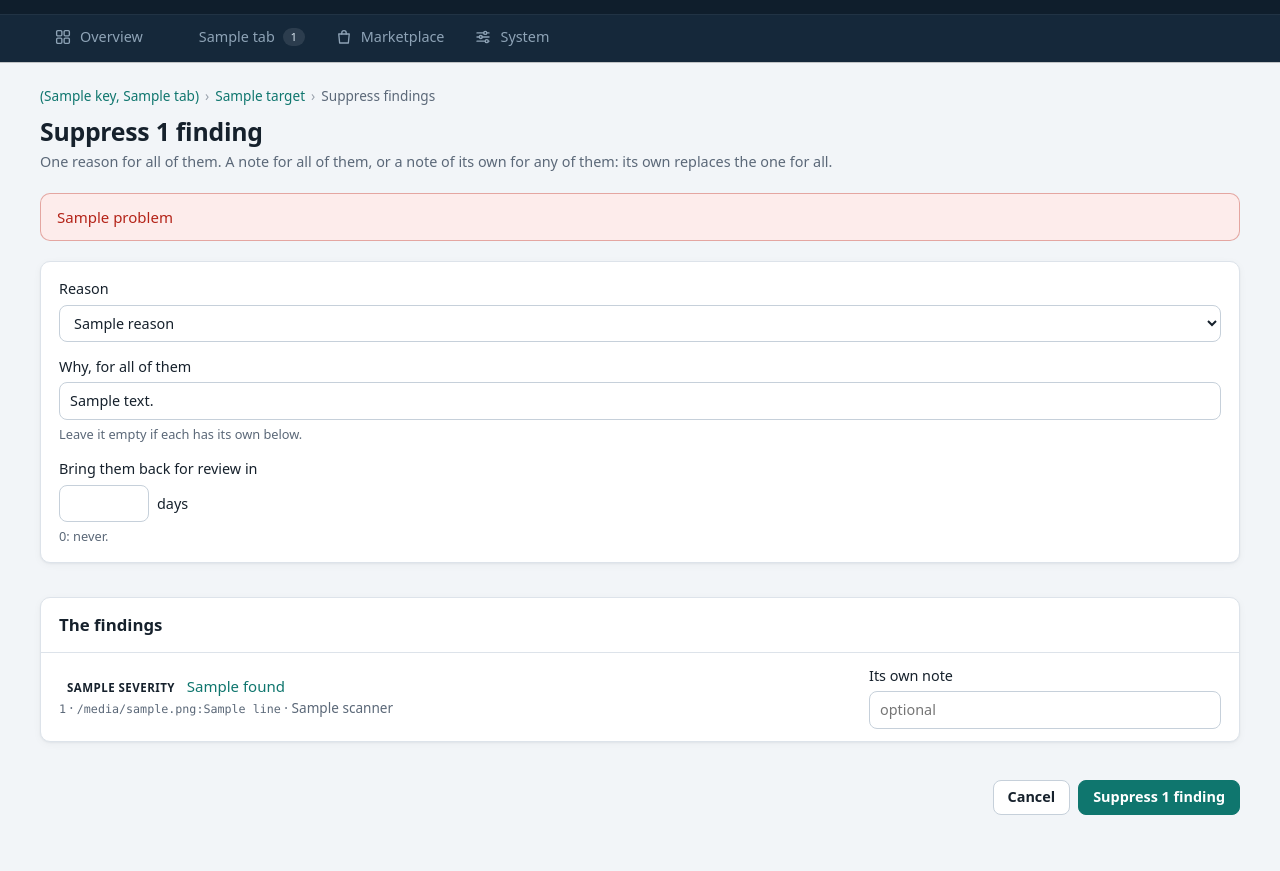
After one commit to wallacegsr/scentry, a Python web app: template src/scentry/web/templates/suppress.html in a window 1280 px wide. The commit adds this page. Shown: the part 38-909 px from the top of the page. Run offline with Jinja, Linux system fonts and the light colour scheme; the template is opened without the code that fills it: most values are stand-ins (such as "Sample title", 1, 10 or a date in 2020).

Commit message:
Show when a finding was last seen, and suppress several findings at once
- A target's findings table has a Last seen column (sortable) next to First
  seen: when a scan last reported each one. Long paths wrap so it fits.
- On the Open tab each finding can be ticked, or every one the table shows
  (search first for a rule, a file or a scanner); sorting or searching again
  unticks. Suppress ticked opens a page with one reason and review period
  for all of them, and one note for all or a note of its own for any of
  them. A finding left without a note shows the page again as written, and
  nothing is suppressed. Only the target's open findings are taken, at most
  500 at once. No scripts: the ticks belong to a form through their form
  attribute.
- A finding's own Suppress can take the target's other open findings from
  the same rule with it, with the same reason and note.

Co-Authored-By: Claude Opus 5.5 <noreply@anthropic.com>

```diff
--- a/src/scentry/web/static/style.css
+++ b/src/scentry/web/static/style.css
@@ -399,3 +399,19 @@ table.log details pre { margin: 6px 0 0; font-size: 0.75rem; max-height: 24rem;
   .narrow { display: inline; }
   table.log td.message { min-width: 12rem; }
 }
+
+/* Ticking findings, and suppressing them together */
+.sr-only { position: absolute; width: 1px; height: 1px; overflow: hidden; clip-path: inset(50%);
+  white-space: nowrap; }
+th.pick, td.pick { width: 1%; min-width: 0; padding-right: 0; }
+#findings td.mono { overflow-wrap: anywhere; min-width: 9rem; }  /* a long path wraps */
+td.pick input { width: 18px; height: 18px; margin: 2px 0 0; accent-color: var(--accent); }
+.pick-bar { display: flex; flex-wrap: wrap; align-items: center; gap: 10px;
+  border-bottom: 1px solid var(--line); }
+ul.picked { list-style: none; margin: 0; padding: 0; }
+ul.picked li { display: grid; grid-template-columns: minmax(0, 1fr) minmax(12rem, 22rem); gap: 8px 16px;
+  align-items: center; padding: 12px 18px; border-top: 1px solid var(--line); }
+ul.picked li:first-child { border-top: 0; }
+ul.picked .what { overflow-wrap: anywhere; }
+ul.picked .field.own { font-weight: 400; }
+@media (max-width: 720px) { ul.picked li { grid-template-columns: minmax(0, 1fr); } }
--- a/src/scentry/web/tables.py
+++ b/src/scentry/web/tables.py
@@ -70,8 +70,8 @@ class View:
 
 
 # Parameters that are about this one showing of the page, not kept by sorting or searching:
-# a paused refresh, and the add-target form shown again after a mistake.
-ONCE = frozenset({"refresh", "error", "source", "add"})
+# a paused refresh, the add-target form shown again after a mistake, and every row ticked.
+ONCE = frozenset({"refresh", "error", "source", "add", "select"})
 
 
 def view(
--- a/src/scentry/web/templates/finding.html
+++ b/src/scentry/web/templates/finding.html
@@ -84,6 +84,10 @@
       <label class="field">Bring it back for review in
         <span class="inline"><input name="days" type="number" min="0" value="{{ default_days }}" class="short"> days</span>
         <span class="hint">0: never.</span></label>
+      {% if alike %}
+      <label class="check"><input type="checkbox" name="same_rule" value="1">
+        <span>Also the {{ alike }} other open finding{{ "s" if alike != 1 }} from this rule in {{ target.name }}, with the same reason and note</span></label>
+      {% endif %}
       <div class="form-actions">
         <button type="button" class="ghost" popovertarget="suppress" popovertargetaction="hide">Cancel</button>
         <button>Suppress</button></div>
--- /dev/null
+++ b/src/scentry/web/templates/suppress.html
@@ -0,0 +1,55 @@
+{% extends "base.html" %}
+{% from "_macros.html" import sev %}
+{% block title %}Suppress findings · {{ target.name }} · Scentry{% endblock %}
+{% block main %}
+<nav class="crumbs"><a href="/{{ tab }}">{{ tabs[tab] }}</a><span class="sep">›</span>
+  <a href="/targets/{{ target.id }}#findings">{{ target.name }}</a><span class="sep">›</span><span>Suppress findings</span></nav>
+
+<div class="page-head">
+  <div><h1>Suppress {{ found|length }} finding{{ "s" if found|length != 1 }}</h1>
+    <div class="sub">One reason for all of them. A note for all of them, or a note of its own for any of them: its own replaces the one for all.</div></div>
+</div>
+
+{% if problem %}<p class="alert error">{{ problem }}</p>{% endif %}
+
+{% if not found %}
+<section class="card"><div class="card-body">
+  <p>None of the findings you ticked is open. <a href="/targets/{{ target.id }}#findings">Back to {{ target.name }}</a></p>
+</div></section>
+{% else %}
+<form method="post" action="/targets/{{ target.id }}/suppress" class="stack">
+  <section class="card">
+    <div class="card-body stack">
+      <label class="field">Reason
+        <select name="reason">{% for r in reasons %}<option value="{{ r }}" {% if r == reason %}selected{% endif %}>{{ r.replace("_", " ")|capitalize }}</option>{% endfor %}</select>
+      </label>
+      <label class="field">Why, for all of them <input name="note" value="{{ note }}">
+        <span class="hint">Leave it empty if each has its own below.</span></label>
+      <label class="field">Bring them back for review in
+        <span class="inline"><input name="days" type="number" min="0" value="{{ days }}" class="short"> days</span>
+        <span class="hint">0: never.</span></label>
+    </div>
+  </section>
+
+  <section class="card">
+    <div class="card-head"><h2>The findings</h2></div>
+    <ul class="picked">
+    {% for f in found %}
+      <li>
+        <input type="hidden" name="ids" value="{{ f.id }}">
+        <div class="what">{{ sev(f.severity) }} <a href="/findings/{{ f.id }}">{{ f.title }}</a>
+          <div class="sub small muted"><span class="mono">{{ f.rule_id }}</span>
+            {%- if f.file %} · <span class="mono">{{ f.file }}{% if f.line %}:{{ f.line }}{% endif %}</span>{% endif %} · {{ f.scanner }}</div></div>
+        <label class="field own">Its own note <input name="notes" value="{{ own.get(f.id, '') }}" placeholder="optional"></label>
+      </li>
+    {% endfor %}
+    </ul>
+  </section>
+
+  <div class="form-actions">
+    <a class="btn ghost" href="/targets/{{ target.id }}#findings">Cancel</a>
+    <button>Suppress {{ found|length }} finding{{ "s" if found|length != 1 }}</button>
+  </div>
+</form>
+{% endif %}
+{% endblock %}
```
Also changed, not shown: src/scentry/web/app.py (+98 -15 lines), src/scentry/web/templates/target.html (+17 -1 lines), tests/test_suppress.py (added, +148 -0 lines), README.md.
